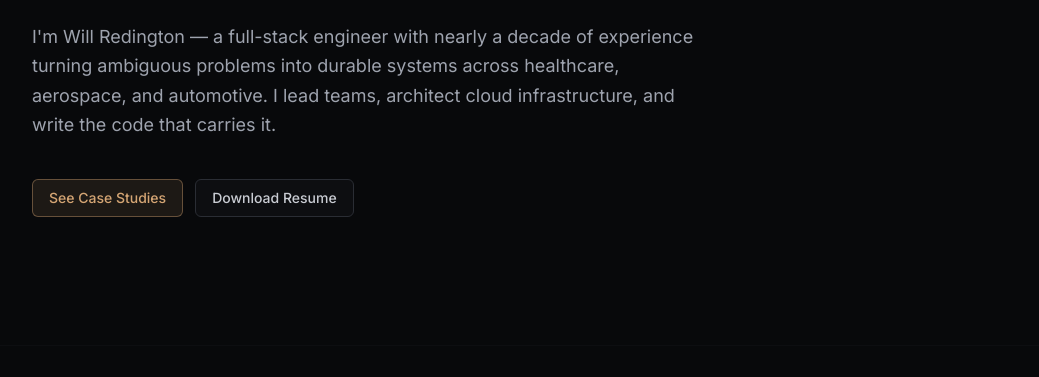
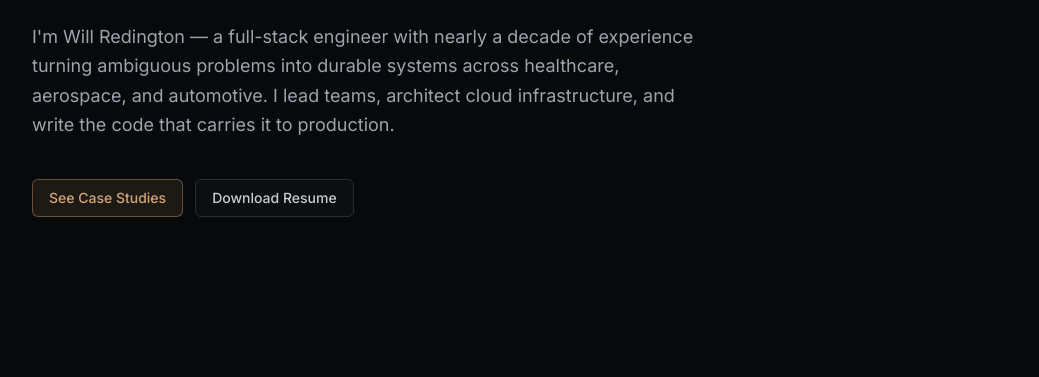
Before and after one commit to willredington/portfolio, an Astro site: page / in a window 1280 px wide. Shown: the part 423-800 px from the top of the page, without its empty margins (120-1159 px from the left). Built offline with nearby package versions, Linux system fonts and the light colour scheme; Astro itself is replaced by a stand-in of ours.

Commit message:
lil change

```diff
--- a/src/components/Hero.astro
+++ b/src/components/Hero.astro
@@ -1,4 +1,5 @@
 ---
+
 ---
 
 <section class="border-b border-ink-900 py-24 md:py-32">
@@ -15,7 +16,7 @@
       I'm Will Redington — a full-stack engineer with nearly a decade of
       experience turning ambiguous problems into durable systems across
       healthcare, aerospace, and automotive. I lead teams, architect cloud
-      infrastructure, and write the code that carries it.
+      infrastructure, and write the code that carries it to production.
     </p>
 
     <div class="mt-10 flex flex-wrap items-center gap-3">
```
